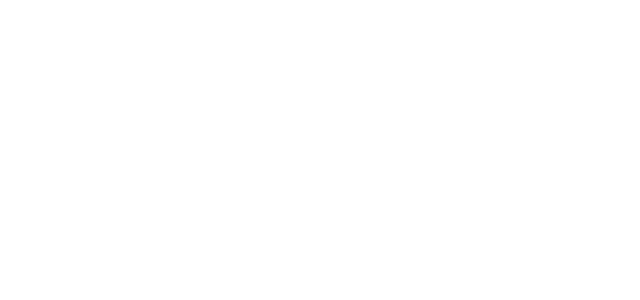
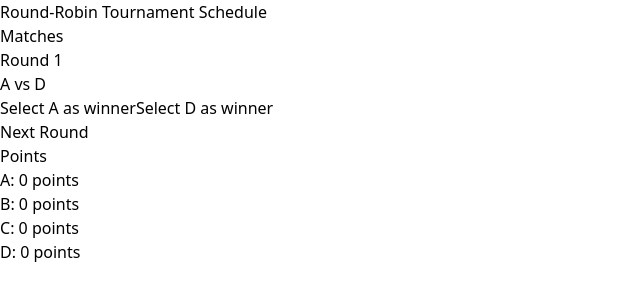
Before and after one commit to cinnamonjs/rankyourwaifu, a React (Vite) app: page /example in a window 1280 px wide. Before the commit this address had no page. Shown: the top 300 px of the page, without its empty margins (0-640 px from the left). Built offline with nearby package versions, Linux system fonts and the light colour scheme; what @nextui-org/react would draw is missing.

Commit message:
feat: new ranking system

```diff
--- a/src/App.jsx
+++ b/src/App.jsx
@@ -2,6 +2,7 @@
 import { NextUIProvider } from '@nextui-org/react';
 import HomePage from '@/pages/HomePage.jsx';
 import Popular from '@/pages/PresetPopularPage';
+import Page from '@/pages/pages';
 
 export const App = () => {
   return (
@@ -10,6 +11,7 @@
           <Routes>
             <Route path='/' element={<HomePage />} />
             <Route path='/popular' element={<Popular />} />
+            <Route path='/example' element={<Page />} />
           </Routes>
         </BrowserRouter>
       </NextUIProvider>
--- /dev/null
+++ b/src/components/example.jsx
@@ -0,0 +1,202 @@
+import React, { useState, useEffect } from 'react';
+
+const RoundRobinTournament = ({ teams }) => {
+  const [schedule, setSchedule] = useState([]);
+  const [points, setPoints] = useState({});
+  const [isTiebreakerRound, setIsTiebreakerRound] = useState(false);
+  const [currentRound, setCurrentRound] = useState(1);
+  const [showNext, setShowNext] = useState(true);
+  const [showResult, setShowResult] = useState(false);
+
+  useEffect(() => {
+    generateSchedule();
+  }, []);
+
+  const generateSchedule = () => {
+    const matches = [];
+
+    // Initialize points for each team
+    const initialPoints = {};
+    teams.forEach((team) => {
+      initialPoints[team] = 0;
+    });
+    setPoints(initialPoints);
+
+    // Generate matches for the initial rounds
+    for (let i = 0; i < teams.length - 1; i++) {
+      for (let j = 0; j < teams.length / 2; j++) {
+        const Left = teams[j];
+        const Right = teams[teams.length - 1 - j];
+        matches.push({ Left, Right });
+      }
+      // Rotate teams for the next round
+      teams.splice(1, 0, teams.pop());
+    }
+    setSchedule(matches);
+  };
+
+  // handle calculation on result button
+  const handleResult = (roundIndex, winner) => {
+    const updatedSchedule = [...schedule];
+    const match = updatedSchedule[roundIndex];
+    // Update points
+    const updatedPoints = { ...points };
+    updatedPoints[winner] = (updatedPoints[winner] || 0) + 1;
+    setPoints(updatedPoints);
+
+    // Mark the winner in the match
+    match.winner = winner;
+
+    setSchedule(updatedSchedule);
+  };
+
+  const rankTeams = () => {
+    const teamsWithPoints = Object.entries(points).map(([team, point]) => ({ team, point }));
+
+    // Sort teams by points in descending order
+    const rankedTeams = teamsWithPoints.sort((a, b) => b.point - a.point);
+
+    // Assign ranks to teams
+    rankedTeams.forEach((team, index) => {
+      team.rank = index + 1;
+    });
+
+    return rankedTeams;
+  };
+
+  const rankedTeams = rankTeams();
+
+  // find tie teams by points
+  const findTiedTeams = () => {
+    if (rankedTeams.length > 0) {
+      const pointsMap = new Map();
+      rankedTeams.forEach(team => {
+        const { point } = team;
+        if (pointsMap.has(point)) {
+          pointsMap.get(point).push(team);
+        } else {
+          pointsMap.set(point, [team]);
+        }
+      });
+
+      const tiedTeams = Array.from(pointsMap.values())
+        .filter(teams => teams.length > 1)
+        .flatMap(teams => teams);
+
+      return tiedTeams;
+    } else {
+      return [];
+    }
+  };
+
+  const generateTiebreakerMatches = () => {
+    const tiedTeams = findTiedTeams();
+
+    if (tiedTeams.length > 1) {
+      const tiebreakerMatches = [];
+
+      // Group tied teams based on their points
+      const teamsByPoints = {};
+      tiedTeams.forEach(team => {
+        const { point } = team;
+        if (!teamsByPoints[point]) {
+          teamsByPoints[point] = [team];
+        } else {
+          teamsByPoints[point].push(team);
+        }
+      });
+
+      // Generate tiebreaker matches for teams with the same points
+      Object.values(teamsByPoints).forEach(teams => {
+        for (let i = 0; i < teams.length - 1; i++) {
+          for (let j = i + 1; j < teams.length; j++) {
+            const Left = teams[i].team;
+            const Right = teams[j].team;
+            tiebreakerMatches.push({ Left, Right });
+          }
+        }
+      });
+      const randomIndex = Math.floor(Math.random() * tiebreakerMatches.length);
+      return [tiebreakerMatches[randomIndex]];
+    }
+
+    return [];
+  };
+
+  // function to add tiebreaker round to schedule
+  const addTiebreakerRound = () => {
+    const tiebreakerMatches = generateTiebreakerMatches();
+    if (tiebreakerMatches.length > 0) {
+      const updatedSchedule = [...schedule, ...tiebreakerMatches];
+      setSchedule(updatedSchedule);
+      setIsTiebreakerRound(true);
+    }
+  };
+
+  useEffect(() => {
+    if (!isAllPointsUnique()) {
+      setIsTiebreakerRound(true);
+    }
+  }, [points]);
+
+  useEffect(() => {
+    if (isAllPointsUnique()) {
+      setIsTiebreakerRound(false);
+    }
+  }, [rankedTeams]);
+
+  const isAllPointsUnique = () => {
+    const uniquePoints = [...new Set(Object.values(points))];
+    return uniquePoints.length === rankedTeams.length;
+  };
+
+  // handle current rounds
+  const handleShowNextRound = () => {
+    if (!isAllPointsUnique()) {
+      if (currentRound >= schedule.length) {
+        addTiebreakerRound();
+        setIsTiebreakerRound(true);
+      }
+    const nextRound = currentRound + 1;
+    setCurrentRound(nextRound);
+    } else {
+      setShowNext(false);
+      setShowResult(true);
+    }
+  }
+
+  return (
+    <div>
+      <h1>Round-Robin Tournament Schedule</h1>
+      <h2>Matches</h2>
+      {schedule.map((match, index) => {
+        if (index === currentRound - 1) return (
+        <div key={index}>
+          <p>Round {index + 1}</p>
+          <p>{match.Left} vs {match.Right}</p>
+          {match.winner ? (
+            <p>Win: {match.winner}</p>
+          ) : (
+            <>
+              <button onClick={() => handleResult(index, match.Left)}>Select {match.Left} as winner</button>
+              <button onClick={() => handleResult(index, match.Right)}>Select {match.Right} as winner</button>
+            </>
+          )}
+        </div>
+      )}
+      )}
+      {showNext && (
+        <button onClick={handleShowNextRound}>Next Round</button>
+      )}
+      <h2>Points</h2>
+      {rankedTeams.map((team, index) => (
+        <p key={index}>{team.team}: {team.point} points</p>
+      ))}
+      {showResult && (
+        <p>we got final answer</p>
+      )}
+    </div>
+  );
+};
+
+export default RoundRobinTournament;
--- a/src/pages/PresetPopularPage.jsx
+++ b/src/pages/PresetPopularPage.jsx
@@ -2,7 +2,7 @@
 import { motion, MotionConfig } from 'framer-motion';
 import { transition } from "@/utils/setting";
 import Box from '@/components/card';
-import { CharacterData } from '@/utils/characterdata';
+import { CharacterData } from '@/data/characterdata';
 
 export default function Popular() {
 
--- /dev/null
+++ b/src/pages/pages.jsx
@@ -0,0 +1,14 @@
+import React from 'react';
+import RoundRobinTournament from '@/components/example';
+
+const Page = () => {
+  const teams = ['A', 'B', 'C', 'D'];
+
+  return (
+    <div>
+      <RoundRobinTournament teams={teams} />
+    </div>
+  );
+};
+
+export default Page;
```
Also changed, not shown: src/data/characterdata.js (renamed from src/utils/characterdata.js), src/services/LocalStorage.js (added).
